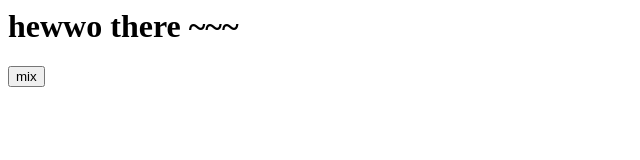
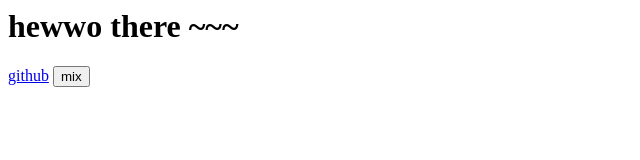
Before and after one commit to owochlo/owochlo.github.io, a plain HTML site: page index.html in a window 1280 px wide. Shown: the whole page, without its empty margins (0-640 px from the left). Drawn offline with Linux system fonts and the light colour scheme.

Commit message:
Update index.html

```diff
--- a/index.html
+++ b/index.html
@@ -15,6 +15,7 @@
   </head>
   <body>
     <h1 id="text">hewwo there ~~~</h1>
+    <a href="https://github.com/owochlo">github</a>
     <button onclick="mix">mix</button>
   </body>
 </html>
```
